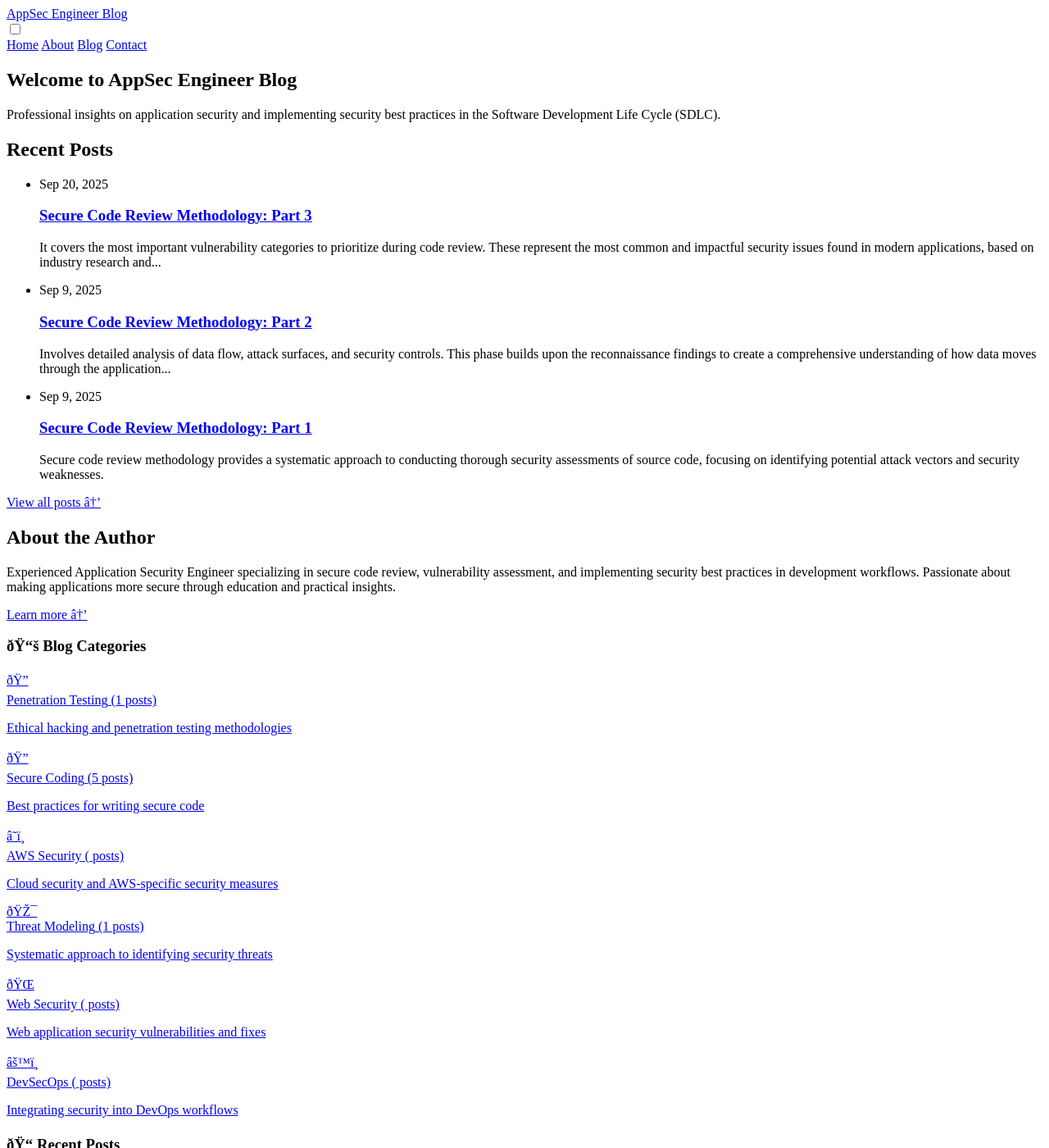
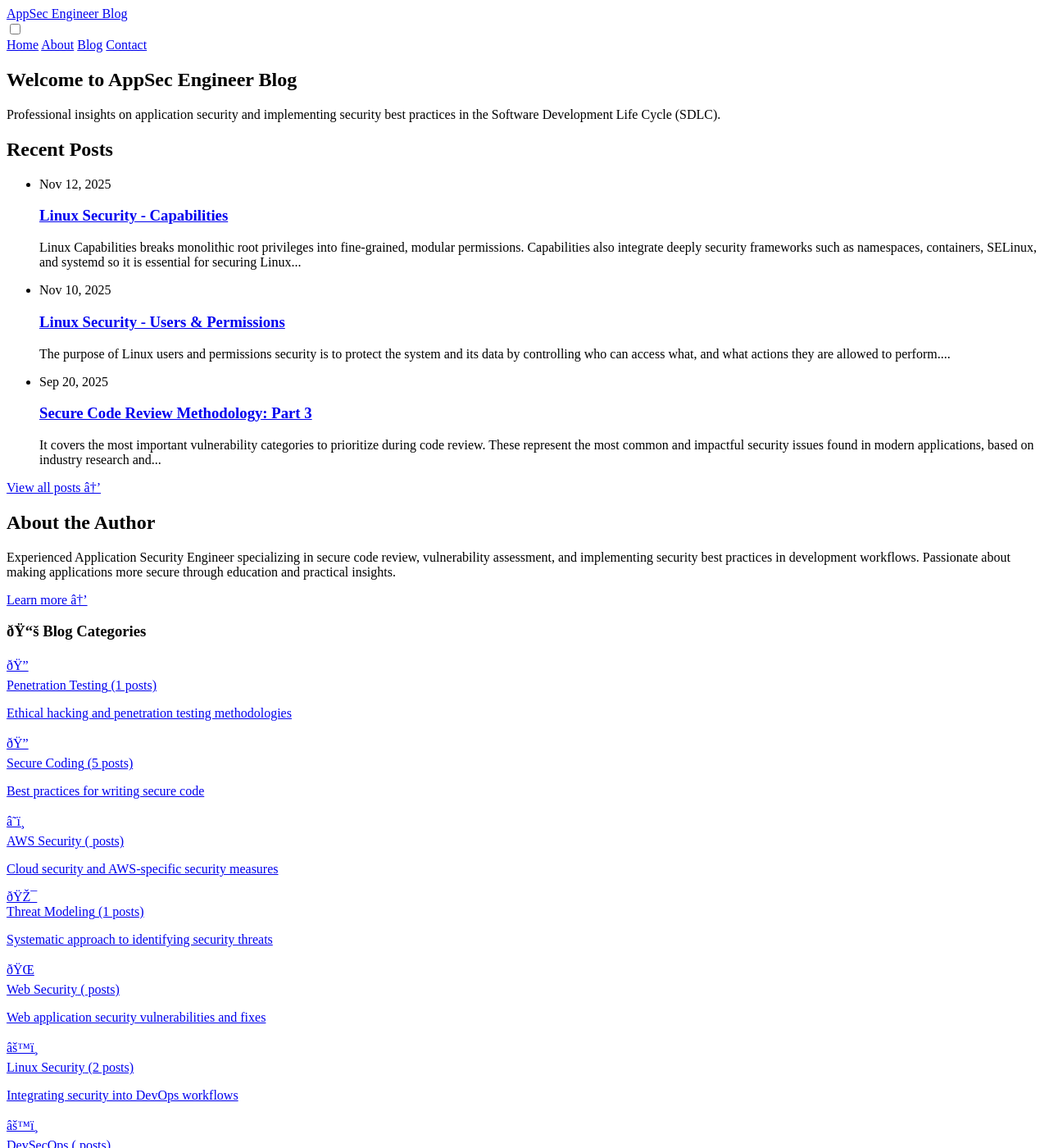
Before and after one commit to appsecstories/appsecstories.github.io, a Jekyll site: the page built from index.html, in a window 1280 px wide and 1400 px high. Shown: the whole window at 82% size. Built offline with Jekyll 4.4.1, drawn with Linux system fonts in a browser that asks for light colours; the list of posts is cut into pages by our own code; some of the changed text lies outside the part shown.

Commit message:
updated config and posts

````diff
--- a/_config.yml
+++ b/_config.yml
@@ -65,6 +65,10 @@ blog_categories:
     slug: "web-security"
     icon: "🌐"
     description: "Web application security vulnerabilities and fixes"
+  - name: "Linux Security"
+    slug: "linux-security"
+    icon: "⚙️"
+    description: "Integrating security into DevOps workflows"
   - name: "DevSecOps"
     slug: "devsecops"
     icon: "⚙️"
--- a/_posts/1-Linux-security-Users-and-Groups.md
+++ b/_posts/2025-11-10-1-Linux-security-Users-and-Groups.md
@@ -1,7 +1,7 @@
 ---
 layout: post
 title: "Linux Security - Users & Permissions"
-date: 2025-11-11 10:00:00 +0000
+date: 2025-11-10 10:00:00 +0000
 categories: [linux-security]
 tags: [linux-security]
 author: Application Security Engineer
@@ -124,11 +124,13 @@ Even if DAC permissions allow access (e.g., root reading a file), MAC provides a
 "GTFOBins" are legitimate Unix binaries that can be abused to bypass security restrictions.
 
 ### The "Hit List" (Common Exploit Vectors)
+
 | Category | Binaries | How it works |
 | :--- | :--- | :--- |
 | **Shell Spawners** | `vim`, `find`, `awk`, `less`, `man`, `env` | These tools can execute OS commands. If SUID, they spawn a root shell. |
 | **File Manipulators** | `cp`, `mv`, `tar`, `nano`, `zip` | Can read/write restricted files (like overwriting `/etc/passwd`). |
 | **Interpreters** | `python`, `perl`, `ruby`, `php` | Can import OS libraries to execute system shells. |
+
 
 ### ❓ Q&A: Default Permissions of GTFOBins
 **Q: What are the default permissions of these "GTFOBins" commands?**
@@ -147,3 +149,4 @@ Even if DAC permissions allow access (e.g., root reading a file), MAC provides a
 **1. Find UID 0 Users (Root equivalents):**
 ```bash
 grep ':0:' /etc/passwd
+```
--- a/_posts/2-Linux Security - Capabilities.md
+++ b/_posts/2025-11-12-2-Linux Security - Capabilities.md
@@ -1,7 +1,7 @@
 ---
 layout: post
 title: "Linux Security - Capabilities"
-date: 2025-11-14 10:00:00 +0000
+date: 2025-11-12 10:00:00 +0000
 categories: [linux-security]
 tags: [linux-security]
 author: Application Security Engineer
````
